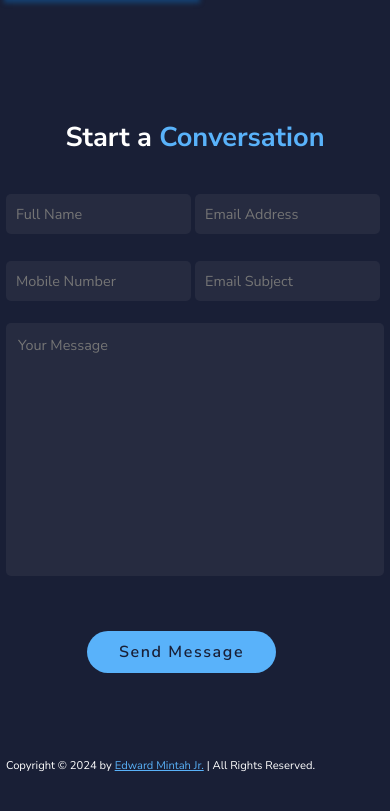
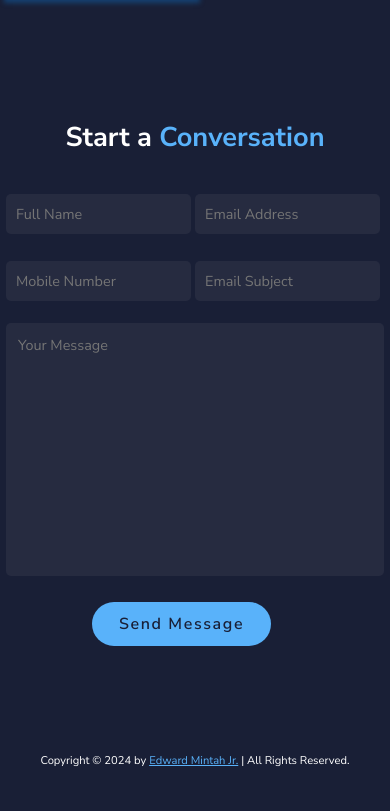
Before and after one commit to Massive12356/PortFolio, a React (Vite) app: page / in a window 390 px wide. Shown: the part 5765-6576 px from the top of the page. Built offline with nearby package versions, Linux system fonts and the light colour scheme.

Commit message:
Added Success text and also edited the contact button

```diff
--- a/Components/Pages/Contact.jsx
+++ b/Components/Pages/Contact.jsx
@@ -3,27 +3,68 @@ import GmailIcon from '../../src/assets/gmail-svgrepo-com.svg'
 import whatsappIcon from '../../src/assets/whatsapp-color-svgrepo-com.svg'
 import telegramIcon from '../../src/assets/telegram-svgrepo-com.svg'
 import messengerIcon from '../../src/assets/messenger.svg'
+import Swal from 'sweetalert2'
 
 const Contact = () => {
+  // Handle Form Submission
+
+const onSubmit = async (event) => {
+  // Prevent default form submission behavior
+  event.preventDefault();
+
+  // Collect form data from the form submission event
+  const formData = new FormData(event.target);
+
+  // Add API access key to form data
+  formData.append("access_key", "41cae450-5e61-45a2-83a0-e10938d6c9fa");
+
+  // Convert form data to a JSON object
+  const object = Object.fromEntries(formData);
+  const json = JSON.stringify(object);
+
+  // Send form data to the Web3Forms API endpoint
+  const res = await fetch("https://api.web3forms.com/submit", {
+    method: "POST",
+    headers: {
+      "Content-Type": "application/json",
+      Accept: "application/json"
+    },
+    body: json
+  }).then((res) => res.json());
+
+  // Check if the form submission was successful
+  if (res.success) {
+    Swal.fire({
+      title: "Thank You!",
+      text: "Your message has been received. We’ll get back to you shortly.",
+      icon: "success"
+    });
+    event.target.reset();
+  }
+};
+
   return (
     <div className='ContactWrapp-Div'>
       <h2 className="heading"> Start a <span>Conversation</span></h2>
       <div className="formDiv">
-        <form action="#" id="contactForm"/>
-            <div className="input-box">
-                <input type="text" placeholder="Full Name" id="name" />
-                <input type="text" placeholder="Email Address" id="email"/>
-            </div>
-            <div className="input-box">
-                <input type="number" placeholder="Mobile Number" id="phone"/>
-                <input type="text" placeholder="Email Subject" id="subject"/>
-            </div>
-            <textarea name="" id="message" cols="30" rows="11" placeholder="Your Message"></textarea>
-        <form/>
+    <form onSubmit={onSubmit} id="contactForm">
+        <div className="input-box">
+            <input type="text" placeholder="Full Name" id="name" name='name' required />
+            <input type="text" placeholder="Email Address" id="email" name='email' required />
         </div>
+        <div className="input-box">
+            <input type="number" placeholder="Mobile Number" id="phone" name='phone' required />
+            <input type="text" placeholder="Email Subject" id="subject" name='subject' required />
+        </div>
+        <div className="textAreaDiv">
+         <textarea id="message" cols="30" rows="11" placeholder="Your Message" name='message' required></textarea>
+         </div>
         <div className='btn-div'>
-        <input type="submit" value="Send Message" className="Btn" />
+            <input type="submit" value="Send Message" className="Btn" />
         </div>
+    </form>
+</div>
+
         <div className="contactInfoDiv">
         <a href="mailto:massive469@gmail.com" aria-label="Email" target="_blank" rel="noopener noreferrer">
           <img src={GmailIcon} alt="Email" />
--- a/package.json
+++ b/package.json
@@ -14,7 +14,8 @@
     "react-dom": "^18.3.1",
     "react-icons": "^5.3.0",
     "react-router-dom": "^6.27.0",
-    "react-scroll": "^1.9.0"
+    "react-scroll": "^1.9.0",
+    "sweetalert2": "^11.14.5"
   },
   "devDependencies": {
     "@eslint/js": "^9.11.1",
--- a/src/App.css
+++ b/src/App.css
@@ -448,7 +448,7 @@ section {
   resize: none;
   outline: none;
 }
-.ContactWrapp-Div .formDiv .Btn{
+/* .ContactWrapp-Div .formDiv .Btn{
   width: 20%;
   padding: 10px;
   border: none;
@@ -461,7 +461,7 @@ section {
   position: absolute;
   left: 31%;
   top: 650%;
-}
+} */
 .ContactWrapp-Div .formDiv .Btn:hover{
   box-shadow: none;
 }
@@ -495,7 +495,6 @@ section {
   flex-direction: row;
   justify-content: center;
   align-items: center;
-  /* background-color: aqua; */
 }
 #contact .btn-div .Btn{
   display: inline-block;
@@ -525,7 +524,22 @@ section {
   color: var(--main-color);
   text-decoration: underline;
 }
+.custom-popup {
+  background-color: #f0f8ff;
+  border: 1px solid #0056b3;
+}
 
+.custom-title {
+  color: #007bff;
+  font-size: 22px;
+}
+
+.custom-confirm {
+  background-color: #00ff0d;
+  color: #fff;
+  padding: 8px 15px;
+  border-radius: 5px;
+}
 
 
 /* Setting break points for Responsive Designs */
@@ -767,6 +781,7 @@ section {
   }
   #contact .btn-div .Btn{
     box-shadow: none;
+    padding: 0.7rem 1.7rem;
   }
   .contactInfoDiv{
     top:750%;
@@ -782,10 +797,11 @@ section {
     margin-right: .7rem;
   }
   .footerDiv{
-    margin-top: 17%;
+    margin-top: 38%;
   }
   .footerDiv p{
     font-size: 0.7rem;
+    text-align: center;
   }
 }
 
@@ -1039,11 +1055,11 @@ section {
   }
  #contact .btn-div .Btn{
    font-size: 0.8rem;
-   padding: 0.4rem 1rem;
+   padding: 0.7rem 1.7rem;
    box-shadow: none;
  }
   .footerDiv{
-    margin-top: 18%;
+    margin-top: 38%;
   }
   .footerDiv p{
     font-size: 0.76rem;
```
Also changed, not shown: 1 other file (tests, documents, lock files or other folders).
